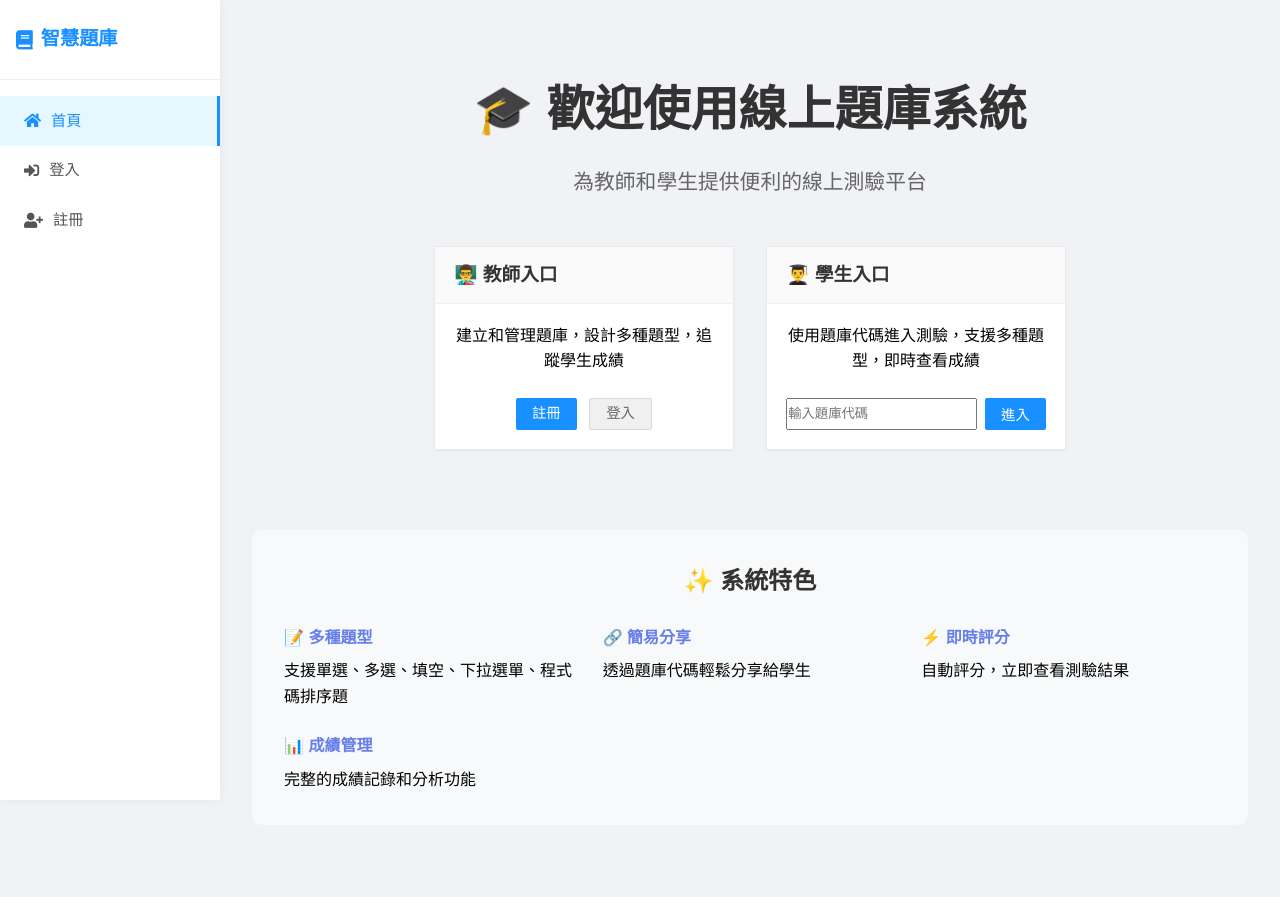
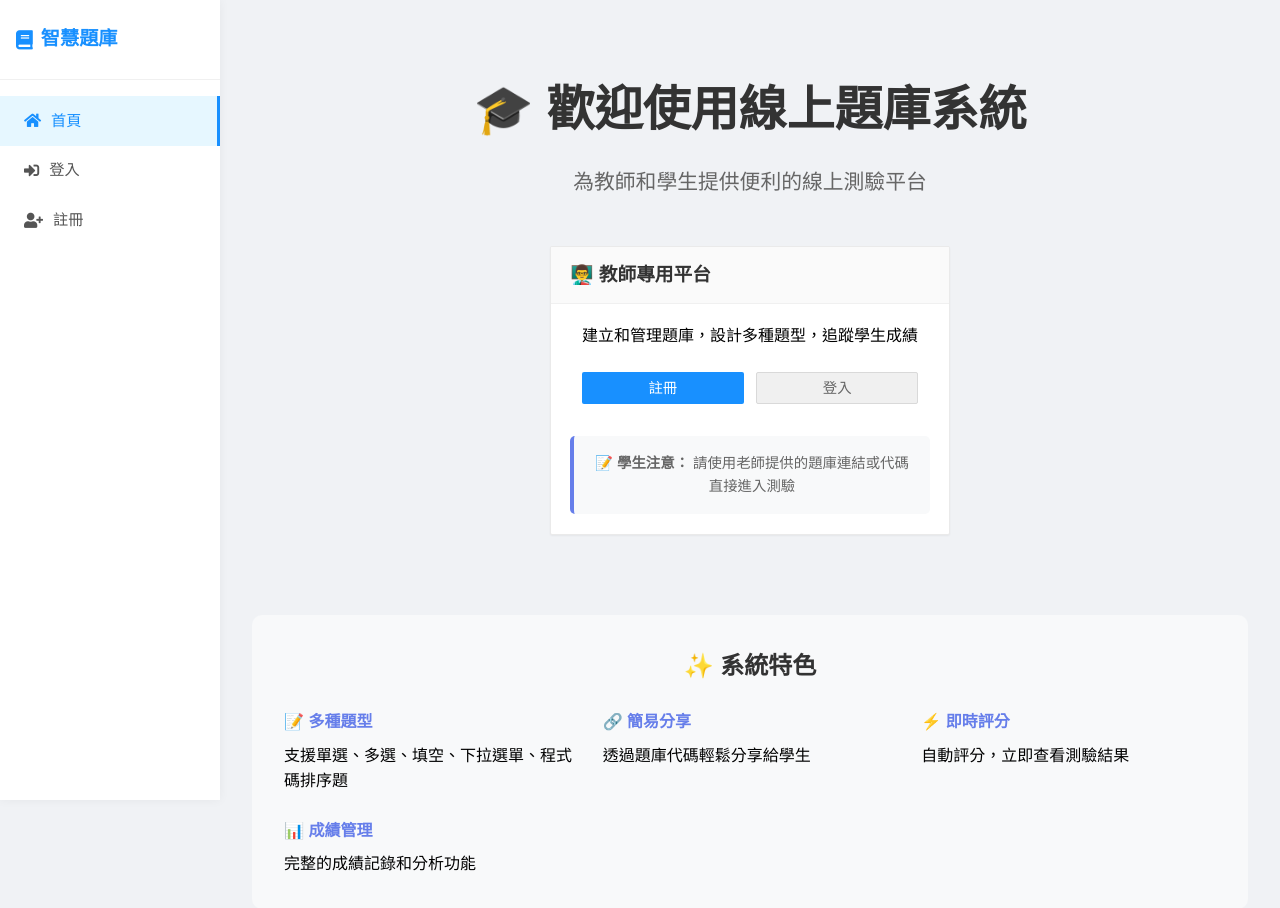
Before and after one commit to mz038197/vans_quizzes_system, a Flask app: page / in a window 1280 px wide. Shown: the top 908 px of the page. Run offline with Flask 3, Linux system fonts and the light colour scheme.

Commit message:
remove studemt login page and student can't access teacher menu when enter page by given link

```diff
--- a/templates/index.html
+++ b/templates/index.html
@@ -7,31 +7,21 @@
     <h1 style="font-size: 3rem; margin-bottom: 1rem; color: #333;">🎓 歡迎使用線上題庫系統</h1>
     <p style="font-size: 1.3rem; color: #666; margin-bottom: 2rem;">為教師和學生提供便利的線上測驗平台</p>
 
-    <div style="display: flex; justify-content: center; gap: 2rem; flex-wrap: wrap; margin-top: 3rem;">
-        <div class="card" style="width: 300px;">
+    <div style="display: flex; justify-content: center; margin-top: 3rem;">
+        <div class="card" style="width: 400px;">
             <div class="card-header">
-                <h3>👨‍🏫 教師入口</h3>
+                <h3>👨‍🏫 教師專用平台</h3>
             </div>
             <div class="card-body">
-                <p>建立和管理題庫，設計多種題型，追蹤學生成績</p>
-                <div style="margin-top: 1.5rem;">
-                    <a href="{{ url_for('register') }}" class="btn" style="margin-right: 0.5rem;">註冊</a>
-                    <a href="{{ url_for('login') }}" class="btn btn-secondary">登入</a>
+                <p style="margin-bottom: 1.5rem;">建立和管理題庫，設計多種題型，追蹤學生成績</p>
+                <div style="margin-bottom: 2rem;">
+                    <a href="{{ url_for('register') }}" class="btn" style="margin-right: 0.5rem; width: 45%;">註冊</a>
+                    <a href="{{ url_for('login') }}" class="btn btn-secondary" style="width: 45%;">登入</a>
                 </div>
-            </div>
-        </div>
-
-        <div class="card" style="width: 300px;">
-            <div class="card-header">
-                <h3>👨‍🎓 學生入口</h3>
-            </div>
-            <div class="card-body">
-                <p>使用題庫代碼進入測驗，支援多種題型，即時查看成績</p>
-                <div style="margin-top: 1.5rem;">
-                    <form id="access-form" style="display: flex; gap: 0.5rem;">
-                        <input type="text" id="access-code" placeholder="輸入題庫代碼" style="flex: 1;">
-                        <button type="submit" class="btn">進入</button>
-                    </form>
+                <div style="background: #f8f9fa; padding: 1rem; border-radius: 5px; border-left: 4px solid #667eea;">
+                    <p style="margin: 0; font-size: 0.9rem; color: #666;">
+                        <strong>📝 學生注意：</strong> 請使用老師提供的題庫連結或代碼直接進入測驗
+                    </p>
                 </div>
             </div>
         </div>
@@ -60,15 +50,5 @@
     </div>
 </div>
 
-<script>
-document.getElementById('access-form').addEventListener('submit', function(e) {
-    e.preventDefault();
-    const accessCode = document.getElementById('access-code').value.trim();
-    if (accessCode) {
-        window.location.href = '/quiz/' + accessCode;
-    } else {
-        alert('請輸入題庫代碼');
-    }
-});
-</script>
+
 {% endblock %}
--- a/templates/result.html
+++ b/templates/result.html
@@ -1,4 +1,4 @@
-{% extends "base.html" %}
+{% extends "quiz_base.html" %}
 
 {% block title %}測驗結果 - {{ submission.quiz_bank.title }}{% endblock %}
 
--- a/templates/take_quiz.html
+++ b/templates/take_quiz.html
@@ -1,4 +1,4 @@
-{% extends "base.html" %}
+{% extends "quiz_base.html" %}
 
 {% block title %}{{ quiz_bank.title }} - 測驗答題{% endblock %}
 
```
Also changed, not shown: templates/quiz_base.html (added, +30 -0 lines).
